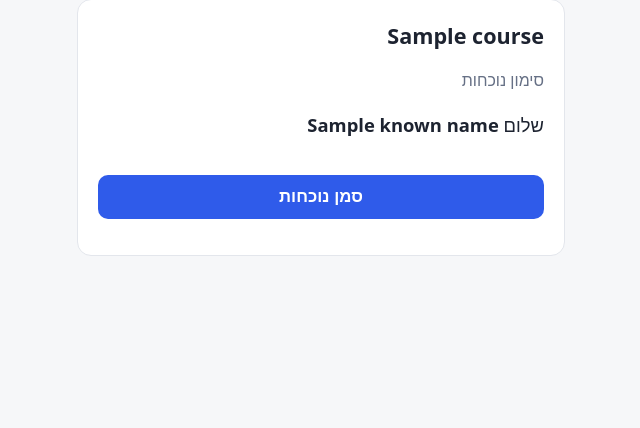
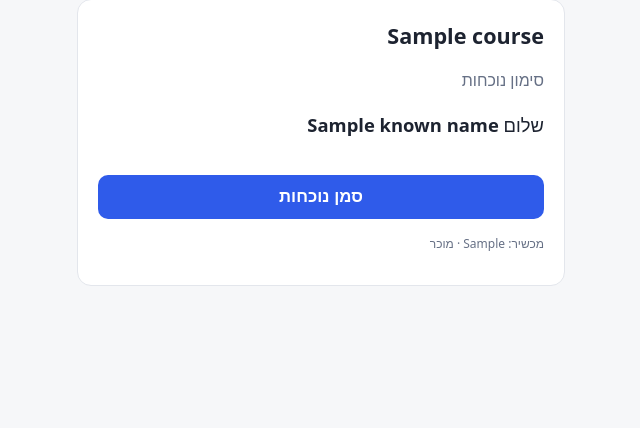
Before and after one commit to maayancohen-coder/smart-classroom-toolkit, a Flask app: template src/templates/student_checkin.html in a window 1280 px wide. Shown: the part 25-453 px from the top of the page, without its empty margins (319-959 px from the left). Run offline with Flask 3, Linux system fonts and the light colour scheme; the template is opened without the code that fills it: most values are stand-ins (such as "Sample title", 1, 10 or a date in 2020).

Commit message:
Show device tag on check-in page

```diff
--- a/src/app.py
+++ b/src/app.py
@@ -102,7 +102,8 @@ def create_app(config: type[Config] = Config, roster: Roster | None = None) -> F
         session = service.store.get(session_id)
         response = make_response(render_template(
             "student_checkin.html", nonce=ticket.nonce, course=session.course,
-            known_name=known.name if known else None, needs_location=session.has_geofence))
+            known_name=known.name if known else None, needs_location=session.has_geofence,
+            device_tag=did[-4:], device_new=is_new))
         response.headers["Cache-Control"] = "no-store"
         return with_device_cookie(response, did, is_new)
 
--- a/src/templates/student_checkin.html
+++ b/src/templates/student_checkin.html
@@ -14,6 +14,7 @@
 
   <button class="full" id="go">סמן נוכחות</button>
   <p id="msg" role="status"></p>
+  <p class="muted" style="font-size:.75rem">מכשיר: {{ device_tag }} · {{ "חדש" if device_new else "מוכר" }}</p>
 </div></div>
 
 <script>
```
